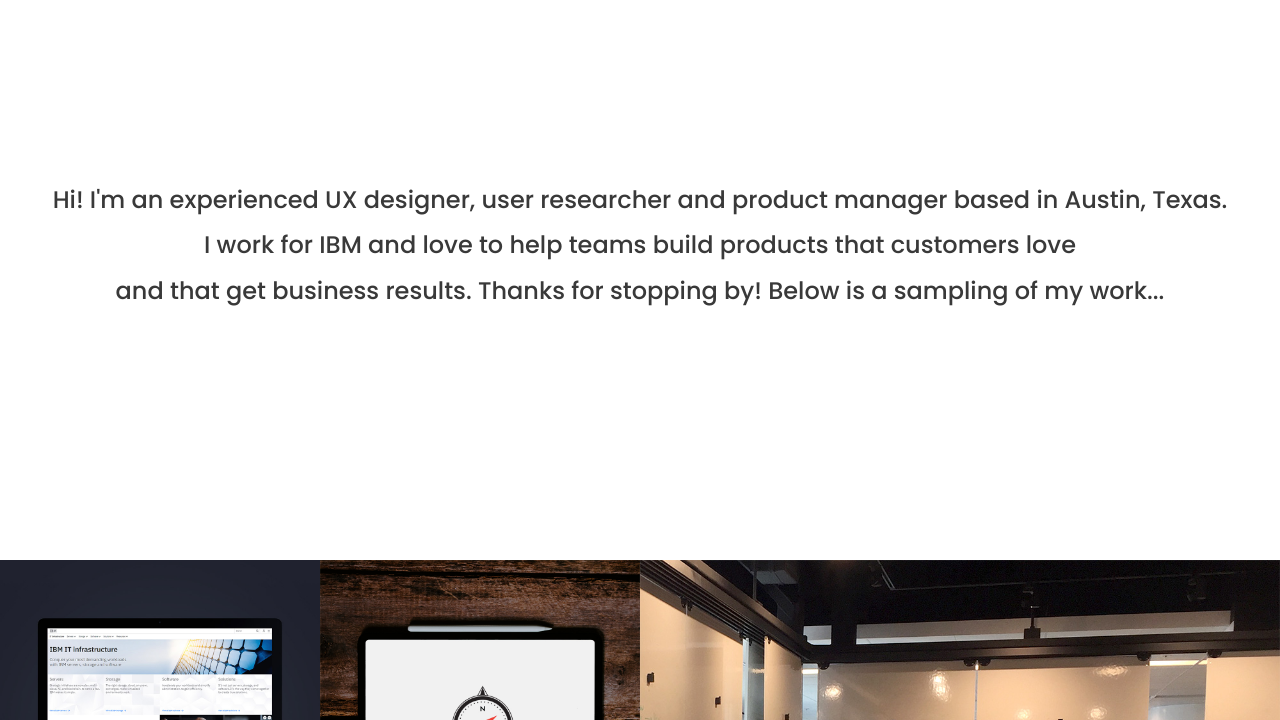
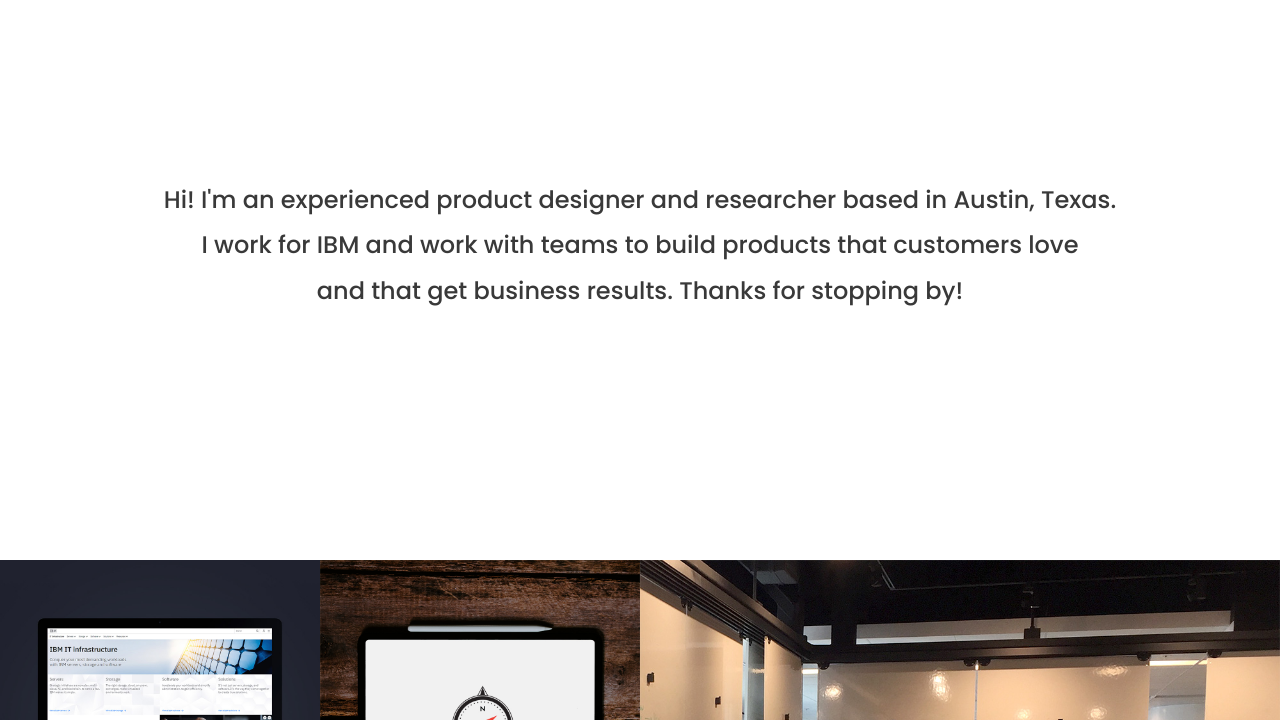
Before and after one commit to productionsof/portfolio, a plain HTML site: page index.html in a window 1280 px wide. Shown: the part 80-800 px from the top of the page. Drawn offline with Linux system fonts and the light colour scheme; files whose address does not match are found by name.

Commit message:
copy change

```diff
--- a/index.html
+++ b/index.html
@@ -84,7 +84,7 @@
         <!-- box-intro -->
         <section class="box-intro">
             <div class="table-cell">
-                <h3>Hi! I'm an experienced UX designer, user researcher and product manager based in Austin, Texas. <br> I work for IBM and love to help teams build products that customers love <br> and that get business results. Thanks for stopping by! Below is a sampling of my work...
+                <h3>Hi! I'm an experienced product designer and researcher based in Austin, Texas. <br> I work for IBM and work with teams to build products that customers love <br> and that get business results. Thanks for stopping by!
                 </h3>
             </div>
 
```
